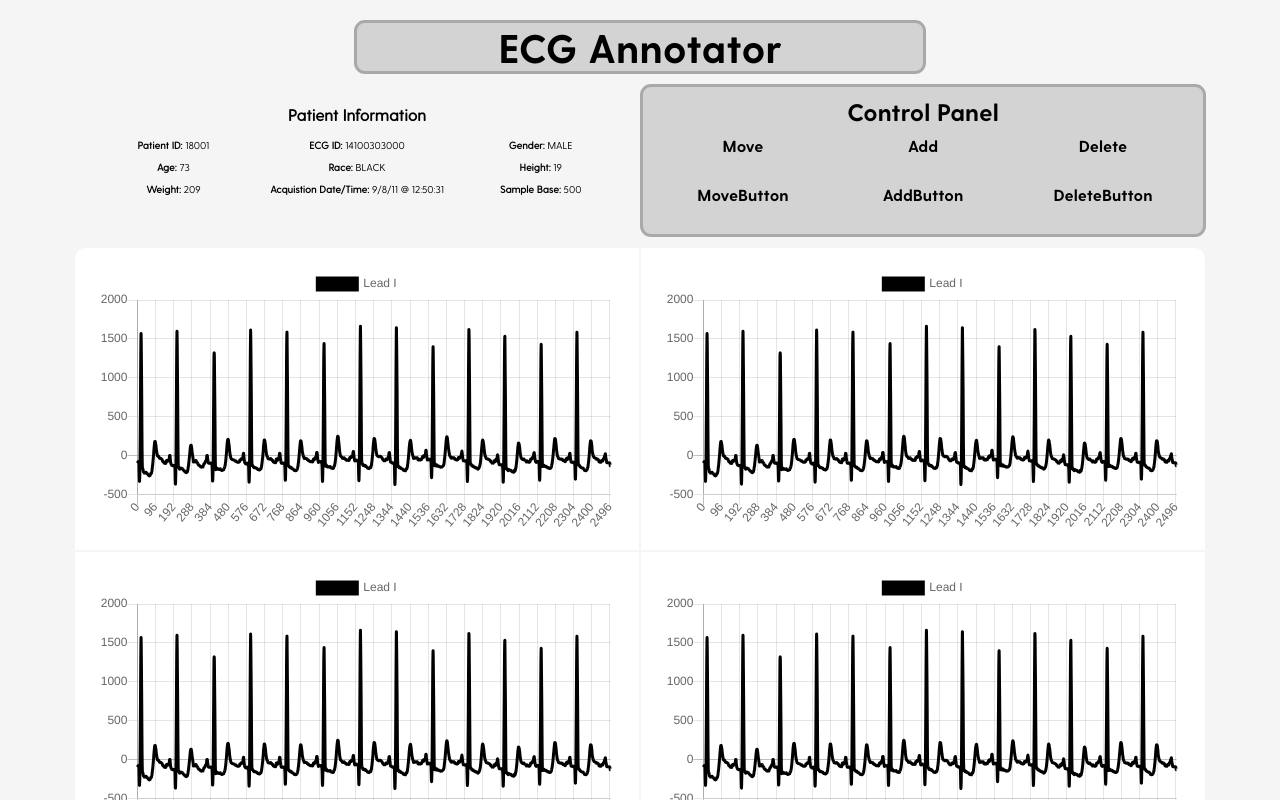
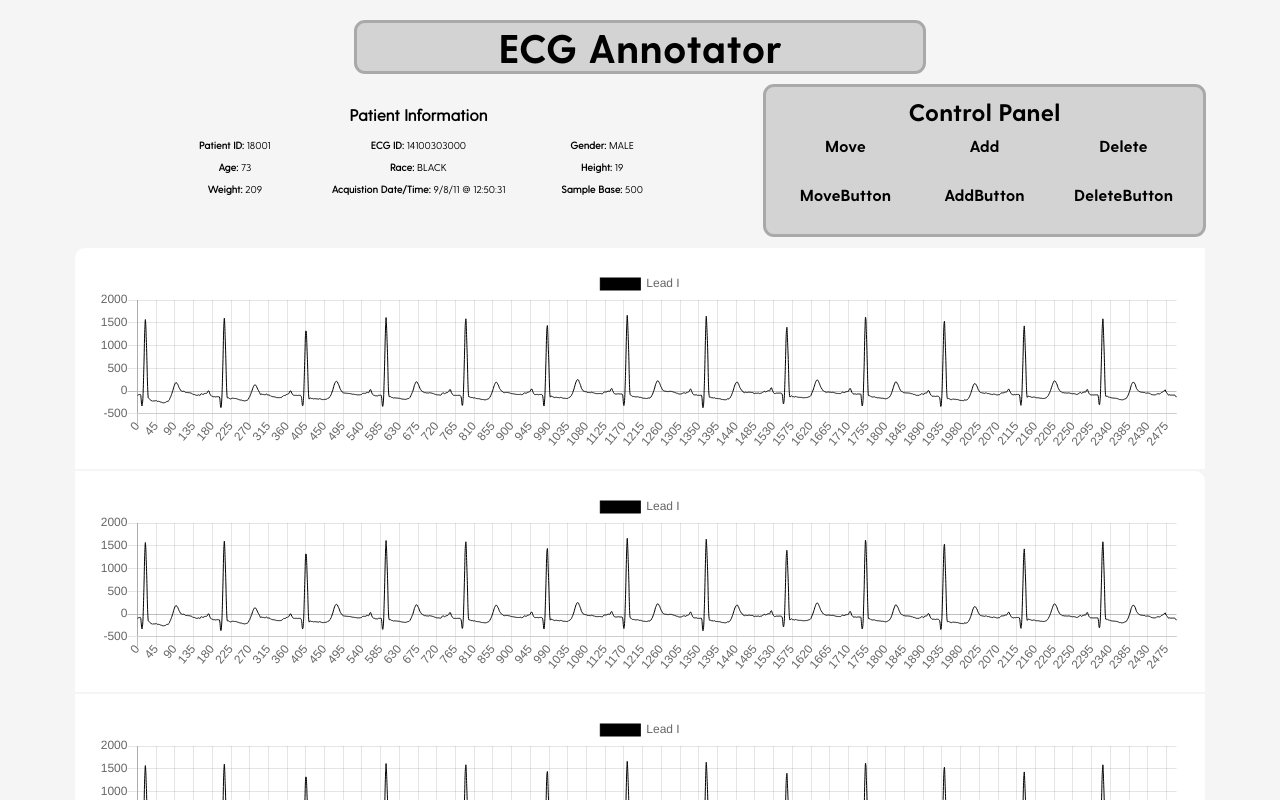
Before and after one commit to mtmiller0417/CISC475, a React (Create React App) app in the folder client/: page / in a window 1280 px wide. Shown: the top 800 px of the page. Built offline with nearby package versions, Linux system fonts and the light colour scheme; the HTML template or start-up script is replaced by a standard one; a web font is replaced by a local one.

Commit message:
reduced line size and reformatted to 1x12 grid

```diff
--- a/client/src/components/Graph.js
+++ b/client/src/components/Graph.js
@@ -103,7 +103,8 @@ class Graph extends Component{
                         //data: [-92, -87, -82, -78, -73, -73, -92, -190, -287],
                         borderColor: ['black'],
                         data: lead_i,
-                        backgroundColor:['rgba(255,99,132,0.6)',] // Uses the color
+                        backgroundColor:['rgba(255,99,132,0.6)',],
+                        borderWidth: 1
                     }
                 ]
             }
@@ -140,10 +141,12 @@ class Graph extends Component{
                     <div className="graph">
                         <Line
                             data={this.state.graphData}
+                            height={50}
                             options={{
                                 scales: {
                                     yAxes: [{
                                         ticks: {
+                                            stacked: true
                                             //min: -1000,
                                             //max: 1000
                                         }
--- a/client/src/components/Grid/Grid.module.scss
+++ b/client/src/components/Grid/Grid.module.scss
@@ -1,5 +1,5 @@
 .grid {
 	display: grid;
-	grid-template-columns: 1fr 1fr;
+	grid-template-columns: 12fr;
 	margin: 10px;
 }
```
